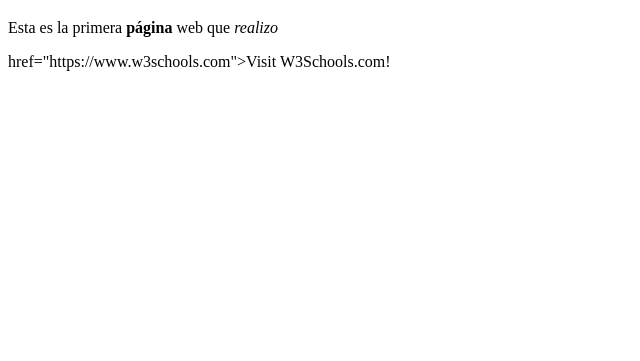
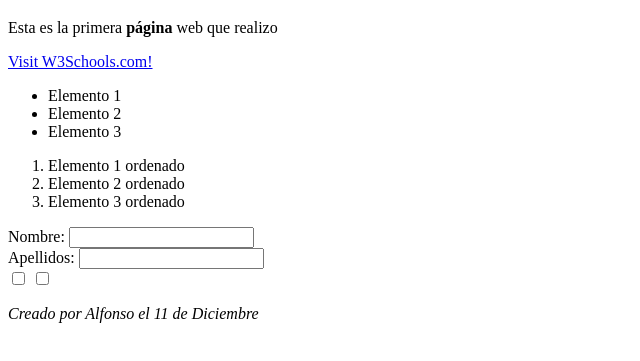
Before and after one commit to alfonsem/Prueba, a plain HTML site: page index.html in a window 1280 px wide. Shown: the part 61-422 px from the top of the page, without its empty margins (0-640 px from the left). Drawn offline with Linux system fonts and the light colour scheme.

Commit message:
Añadido formulario

```diff
--- a/index.html
+++ b/index.html
@@ -12,16 +12,35 @@
             Mi primera página web
         </h1>
         <p>
-            Esta es la primera <strong>página</strong> web que <em>realizo</em>
+            Esta es la primera <strong>página</strong> web que realizo</em>
         </p>
     </header>
     <section id="enlaces">
-        <a>
-            href="https://www.w3schools.com">Visit W3Schools.com!
+        <a href="https://www.w3schools.com" target="_blank">Visit W3Schools.com!
         </a>
     </section>
+    <section id="listas">
+        <ul>
+            <li>Elemento 1</li>
+            <li>Elemento 2</li>
+            <li>Elemento 3</li>
+        </ul>
+        <ol>
+            <li>Elemento 1 ordenado</li>
+            <li>Elemento 2 ordenado</li>
+            <li>Elemento 3 ordenado</li>
+        </ol>
+    </section>
+    <section id="Formulario">
+        <form id="FormularioContacto">
+            Nombre: <input type="text" name="nombre"><br>
+            Apellidos: <input type="text" name="apellidos"><br>
+            <input type="checkbox" name="Sexo" value="Hombre">
+            <input type="checkbox" name="Sexo" value="Mujer">
+        </form>
+    </section>
     <footer>
-
+        <p><em>Creado por Alfonso el 11 de Diciembre</em></p>
     </footer>
 </body>
 </html>
```
